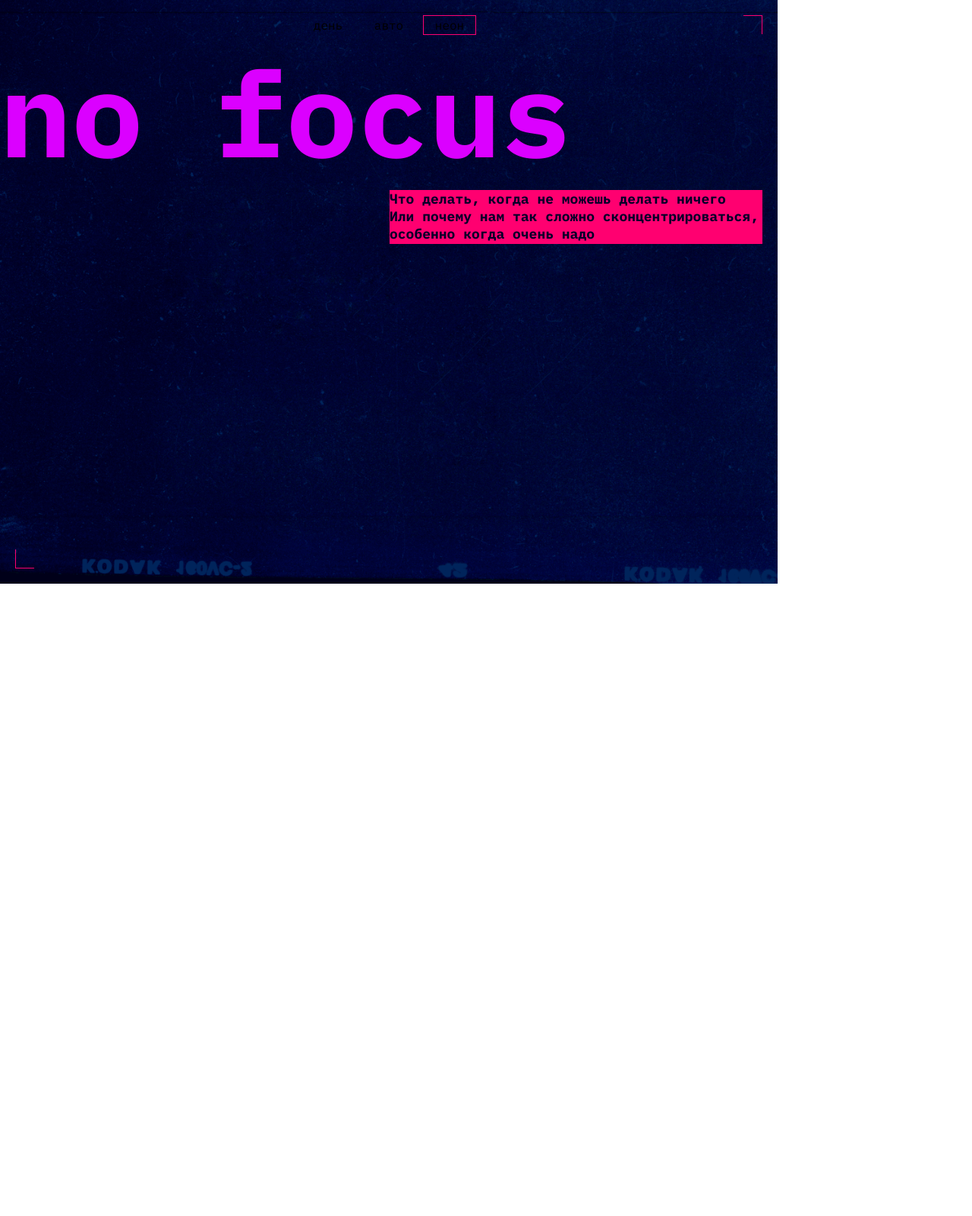
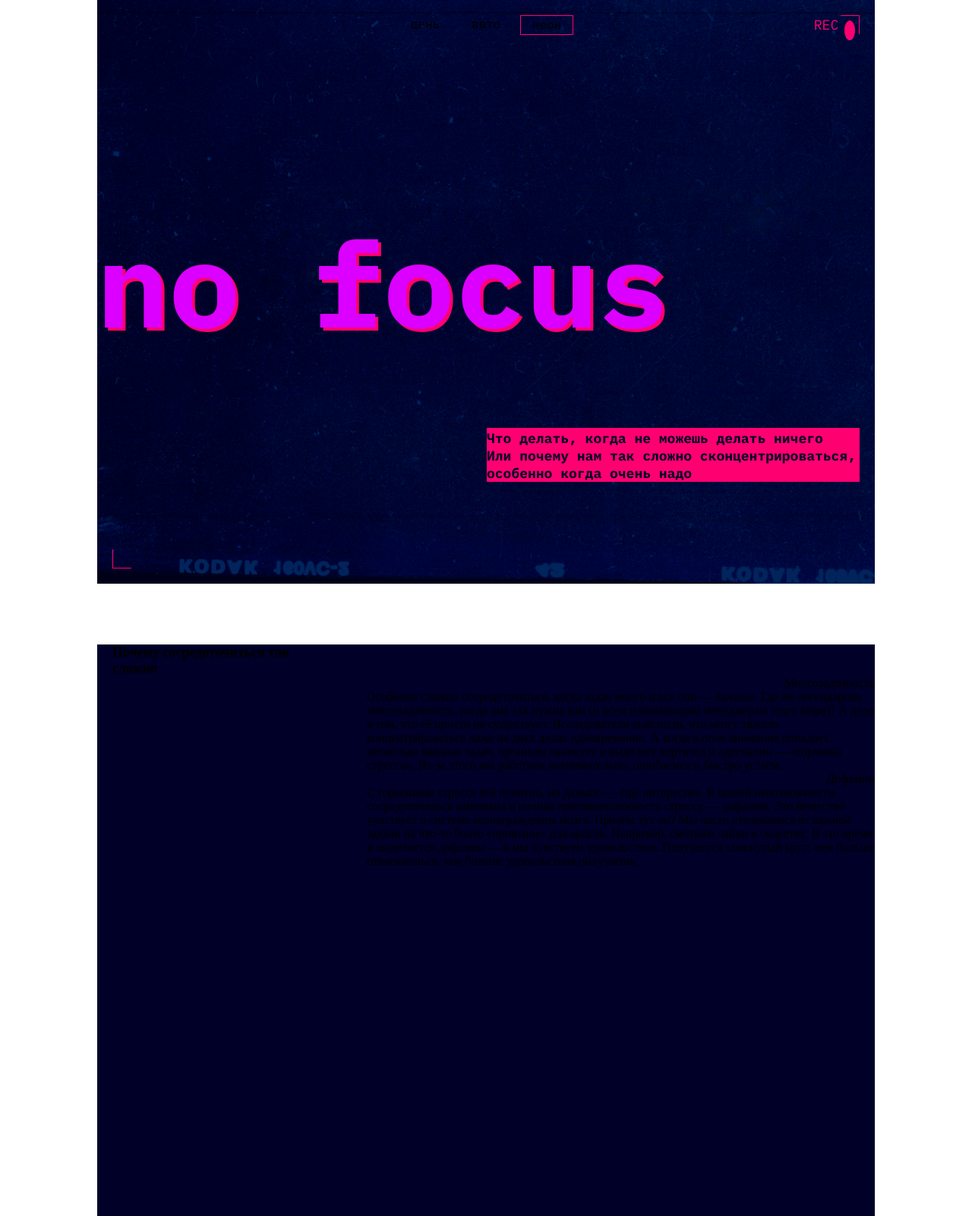
Before and after one commit to anastasiya1712/slozhno-sosredotochitsya, a plain HTML site: page index.html in a window 1280 px wide. Shown: the top 1600 px of the page at 76% size. Before the commit the page ends 800 px from the top, so only its background shows below. Drawn offline with Linux system fonts and the light colour scheme.

Commit message:
добавила main, footer

```diff
--- a/index.html
+++ b/index.html
@@ -36,17 +36,48 @@
               Неон
             </button>
           </li>
+
+          <button class="header__rec">rec</button>
+          <!---->
+          <button class="header__neon"></button>
         </ul>
       </nav>
-      <p class="header__big-text">no focus</p>
-      <div title class="header__title">
+      <h1 class="header__title">no focus</h1>
+      <p class="header__text">
         Что делать, когда не можешь делать ничего <br />Или почему нам так
         сложно сконцентрироваться, особенно когда очень надо
+      </p>
+    </header>
+    <main class="main">
+      <p class="section__first-title">Почему сосредоточиться так <br>сложно</p>
+      <div class="section__first">
+        <p class="section__first-title-text">Многозадачность</p>
+        <p class="section__first-text">
+          Особенно сложно сосредоточиться, когда задач много и все они — важные.
+          Где же легендарная многозадачность, когда она так нужна вам (и всем
+          нанимающим менеджерам этого мира)? А дело в том, что её просто не
+          существует. Исследователи выяснили, что мозгу тяжело концентрироваться
+          даже на двух делах одновременно. А когда в поле внимания попадает
+          несколько важных задач, организм паникует и выделяет кортизол и
+          адреналин — «гормоны стресса». Из-за этого мы работаем невнимательно:
+          ошибаемся и быстро устаём.
+        </p>
+        <p class="section__first-title-text">Дофамин</p>
+        <p class="section__first-text">
+          С гормонами стресса всё понятно, но дальше — ещё интереснее. В нашей
+          невозможности сосредоточиться замешана и полная противоположность
+          стрессу — дофамин. Это вещество участвует в системе вознаграждения
+          мозга. Причём тут он? Мы часто отвлекаемся от важной задачи на что-то
+          более «приятное» для мозгов. Например, смотрим лайки в соцсетях. В это
+          время и выделяется дофамин — и мы чувствуем удовольствие. Получается
+          замкнутый круг: чем больше отвлекаешься, тем больше удовольствия
+          получаешь.
+        </p>
       </div>
-    </header>
-    <main>
-      <div class="section__fitst"></div>
     </main>
+    <footer class="footer">
+      <h1 class="footer__title">focus</h1>
+    </footer>
     <script src="./scripts/script.js"></script>
   </body>
 </html>
--- a/styles/dark.css
+++ b/styles/dark.css
@@ -18,11 +18,11 @@
   background-size: cover;
 }
 
-.header__big-text {
+.header__title {
   color: #db00ff;
 }
 
-.header__title {
+.header__text {
   color: #000028;
   background-color: #ff0070;
 }
@@ -44,3 +44,37 @@
     text-underline-position: under;
   }
 }
+
+.header__rec {
+  position: absolute;
+  right: 29px; /*?*/
+  color: #ff0070;
+  font-family: "IBM Plex Mono", sans-serif;
+  font-weight: 400;
+  font-size: 18px;
+  text-transform: uppercase;
+}
+
+.header__neon {
+  /*?*/
+  position: absolute;
+  top: 7px;
+  right: 26px;
+  width: 9px;
+  padding-top: 9px;
+  border: 1px solid #ff0070;
+  border-radius: 50%;
+  background-color: #ff0070;
+}
+
+.main {
+  background-color: #000028;
+}
+
+.footer {
+  background-color: #000028;
+}
+
+.footer__title {
+  color: #db00ff;
+}
--- a/styles/style.css
+++ b/styles/style.css
@@ -1,6 +1,13 @@
 /* Основные стили проекта. Это стили для темы, которую вы верстаете первой. */
 
 .page {
+  display: flex;
+  flex-direction: column;
+  align-items: center;
+  justify-content: center;
+  background-image: url();
+  background-attachment: fixed;
+  width: 1024px;
   /* сохраните в разметке и стилях класс page. На его основе работает скрипт. */
 }
 
@@ -8,8 +15,11 @@
   position: relative;
   display: flex;
   flex-direction: column;
-  width: 1024px;
+  justify-content: space-between;
+  width: 100%;
   height: 768px;
+  margin-bottom: 80px;
+
 }
 
 .header::before {
@@ -44,31 +54,36 @@
   font-family: "IBM Plex Mono", sans-serif;
 }
 
-.header__big-text {
+.header__title {
   display: flex;
+  flex-direction: row;
+  flex-wrap: wrap;
   justify-content: flex-start;
   align-items: center;
   font-family: "IBM Plex Mono", sans-serif;
   font-weight: 700;
-  font-size: 157px; /*?*/
+  font-size: clamp(7.5rem, 0.5625rem + 14.4531vw, 9.8125rem);
+  text-shadow: 4px 4px #ff0070;
+  margin-top: 134px;
 }
 
-.header__title {
+.header__text {
   max-width: 491px;
   min-height: 71px;
-  margin-bottom: 134px;
-  margin-left: 513px;
   font-family: "IBM Plex Mono", sans-serif;
   font-weight: 700;
   font-size: 18px;
+  display: flex;
+  align-items: flex-end;
+  margin-left: 513px;
+  margin-bottom: 134px;
 }
 
 button {
   display: flex;
   justify-content: center;
-  align-items: center;
-  min-width: 70px;
-  min-height: 26px;
+  width: 70px;
+  height: 26px;
   margin-top: 20px;
   border: medium none;
   font-weight: 400;
@@ -76,3 +91,70 @@ button {
   text-transform: lowercase;
   background: transparent;
 }
+
+.main {
+  display: flex;
+  flex-direction: column;
+  width: 100%;
+  height: 3352px;
+  margin-bottom: 80px;
+
+}
+
+.section__first {
+
+  height: 838px;
+  display: flex;
+  flex-direction: column;
+  align-items: flex-end;
+  margin-left: 355px;
+}
+
+.section__first-title {
+  max-width: 315px;
+  font-size: 18px;
+  margin-left: 20px;
+  font-weight: 700;
+}
+
+.footer {
+  display: flex;
+  width: 100%;
+  height: 768px;
+}
+
+.footer__title {
+  display: flex;
+  justify-content: center; /*?*/
+  margin-left: 277px;
+  align-items: center;
+  font-family: "IBM Plex Mono", sans-serif;
+  font-weight: 700;
+  font-size: clamp(7.5rem, 0.5625rem + 14.4531vw, 9.8125rem);
+}
+
+footer::before {
+  content: ""; /*?*/
+  position: absolute;
+  margin-top: 20px;
+  margin-right: 20px;/*не работает*/
+  margin-left: 979px;
+  z-index: 1;
+  width: 25px;
+  height: 25px;
+  border: solid #ff0070;
+  border-width: 1px 1px 0px 0px;
+}
+
+footer::after {
+  content: ""; /*?*/
+  position: absolute;
+  margin-bottom: 20px; /*не работает*/
+  margin-top: 723px;
+  margin-left: 20px;
+  z-index: 1;
+  width: 25px;
+  height: 25px;
+  border: solid #ff0070;
+  border-width: 0px 0px 1px 1px;
+}
```
